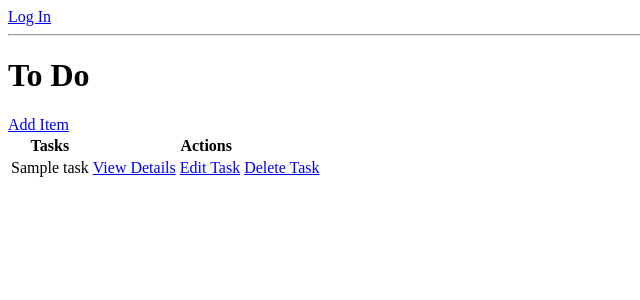
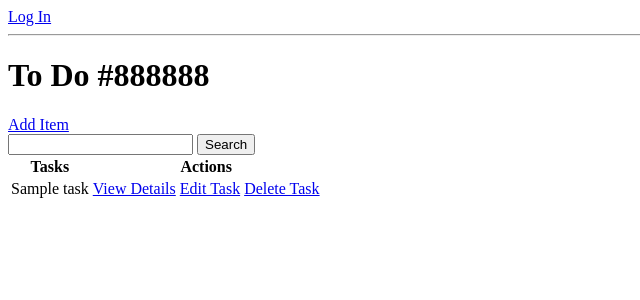
Before and after one commit to athikapriya/django-todo-app, a Django app: template base/templates/base/task_list.html in a window 1280 px wide. Shown: the top 300 px of the page, without its empty margins (0-640 px from the left). Run offline with Django 5.2, Linux system fonts and the light colour scheme; tables that the repository leaves empty hold one stand-in row (values such as "Sample post"); the template is opened without the code that fills it: values that come from a table or form of the project are taken from there, most other values are stand-ins (such as "Sample title", 1, 10 or a date in 2020).

Commit message:
add search form to TaskList template

```diff
--- a/base/templates/base/task_list.html
+++ b/base/templates/base/task_list.html
@@ -1,26 +1,30 @@
 <!DOCTYPE html>
 <html lang="en">
   <head>
-    <meta charset="UTF-8">
-    <meta name="viewport" content="width=device-width, initial-scale=1.0">
+    <meta charset="UTF-8" />
+    <meta name="viewport" content="width=device-width, initial-scale=1.0" />
     <title>Document</title>
   </head>
   <body>
-
     {% if request.user.is_authenticated %}
     <p>{{ request.user }}</p>
     <!-- <a href="{% url 'logout' %}">Log Out</a> -->
     <form action="{% url 'logout' %}" method="POST">
       {% csrf_token %}
-            <input type="submit" value="Log Out">
+      <input type="submit" value="Log Out" />
     </form>
     {% else %}
     <a href="{% url 'login' %}">Log In</a>
     {% endif %}
 
-    <hr>
-    <h1>To Do</h1>
+    <hr />
+    <h1>To Do {{ color }}</h1>
     <a href="{% url 'create-task' %}">Add Item</a>
+
+    <form action="" method="GET">
+        <input type="text" name = "search-area"  value="{{ search_input }}">
+        <input type="submit" value="Search">
+    </form>
 
     <table>
       <tr>
@@ -43,8 +47,6 @@
       <h6>No tasks available.</h6>
 
       {% endfor %}
-
     </table>
-
   </body>
 </html>
```
Lines whose indentation alone changed are shown as unchanged.
